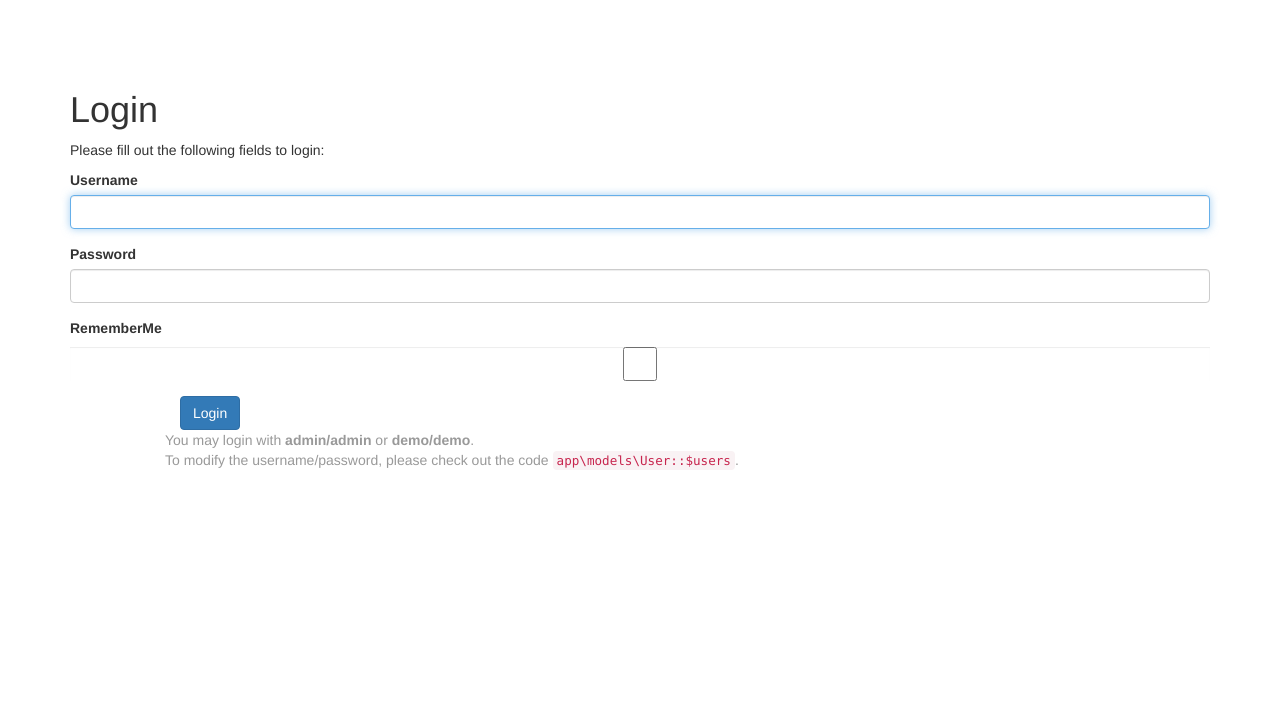
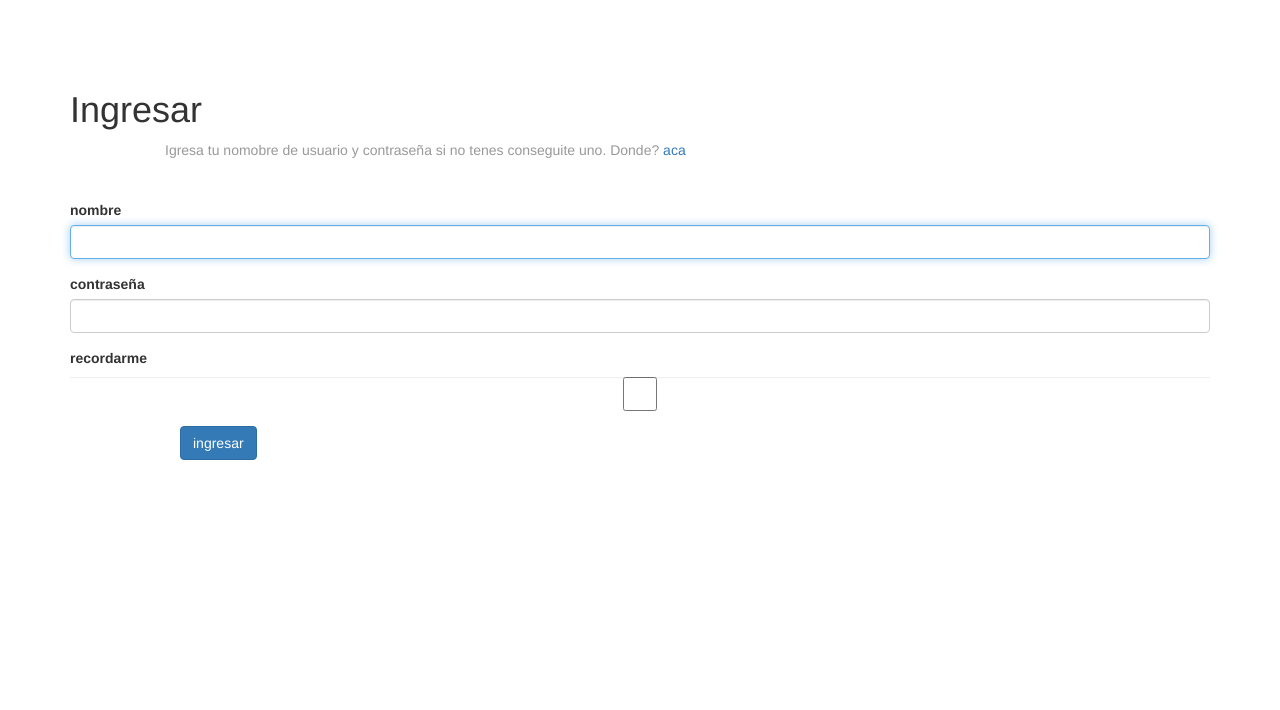
Before and after one commit to FedeMDO/aulas, a Yii app: template basic/views/site/login.php in a window 1280 px wide. Shown: the top 710 px of the page. Run offline with PHP 8.4 and a stand-in for Yii, Linux system fonts and the light colour scheme; the template is opened without the code that fills it, so the values that code supplies are empty; form fields are guessed from the names that the template uses; some libraries are stand-ins or nearby versions.

Commit message:
cambio la vista de login a español

```diff
--- a/basic/views/site/login.php
+++ b/basic/views/site/login.php
@@ -5,15 +5,22 @@
 /* @var $model app\models\LoginForm */
 
 use yii\helpers\Html;
+use yii\helpers\Url;
 use yii\bootstrap\ActiveForm;
 
-$this->title = 'Login';
+$this->title = 'Ingresar';
 $this->params['breadcrumbs'][] = $this->title;
 ?>
 <div class="site-login">
     <h1><?= Html::encode($this->title) ?></h1>
 
-    <p>Please fill out the following fields to login:</p>
+
+
+    <div class="col-lg-offset-1" style="color:#999;">
+    Igresa tu nomobre de usuario y contraseña
+    si no tenes conseguite uno. Donde? <a href=<?=Url::toRoute("site/register")?>>aca</a>
+    </div>
+    <br></br>
 
     <?php $form = ActiveForm::begin([
         'id' => 'login-form',
@@ -24,24 +31,21 @@ $this->params['breadcrumbs'][] = $this->title;
         ],
     ]); ?>
 
-        <?= $form->field($model, 'username')->textInput(['autofocus' => true]) ?>
+        <?= $form->field($model, 'username')->textInput(['autofocus' => true])->label('nombre') ?>
 
-        <?= $form->field($model, 'password')->passwordInput() ?>
+        <?= $form->field($model, 'password')->passwordInput()->label('contraseña') ?>
 
         <?= $form->field($model, 'rememberMe')->checkbox([
             'template' => "<div class=\"col-lg-offset-1 col-lg-3\">{input} {label}</div>\n<div class=\"col-lg-8\">{error}</div>",
-        ]) ?>
+        ])->label('recordarme') ?>
 
         <div class="form-group">
             <div class="col-lg-offset-1 col-lg-11">
-                <?= Html::submitButton('Login', ['class' => 'btn btn-primary', 'name' => 'login-button']) ?>
+                <?= Html::submitButton('ingresar', ['class' => 'btn btn-primary', 'name' => 'login-button']) ?>
             </div>
         </div>
 
     <?php ActiveForm::end(); ?>
 
-    <div class="col-lg-offset-1" style="color:#999;">
-        You may login with <strong>admin/admin</strong> or <strong>demo/demo</strong>.<br>
-        To modify the username/password, please check out the code <code>app\models\User::$users</code>.
-    </div>
+
 </div>
```
